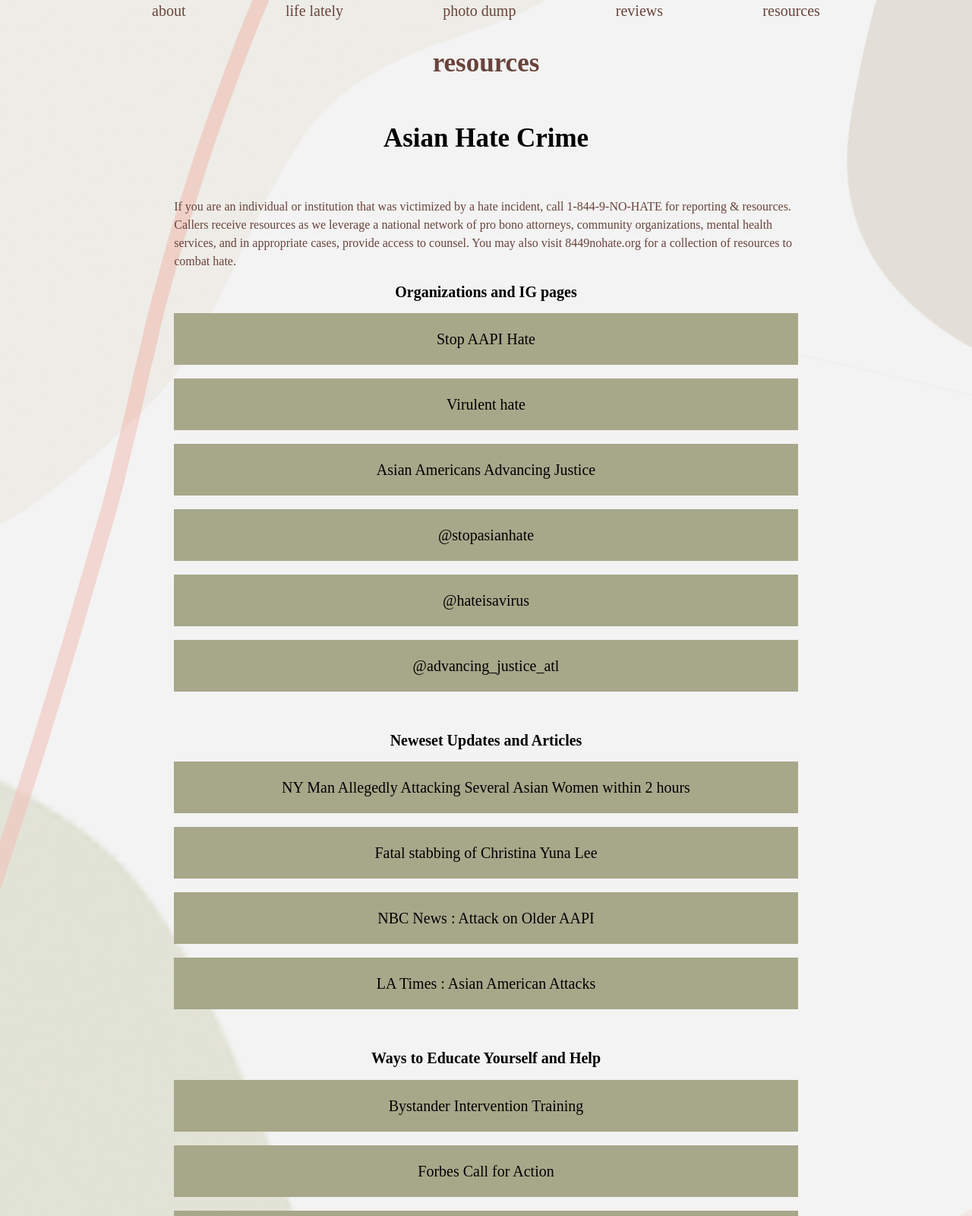
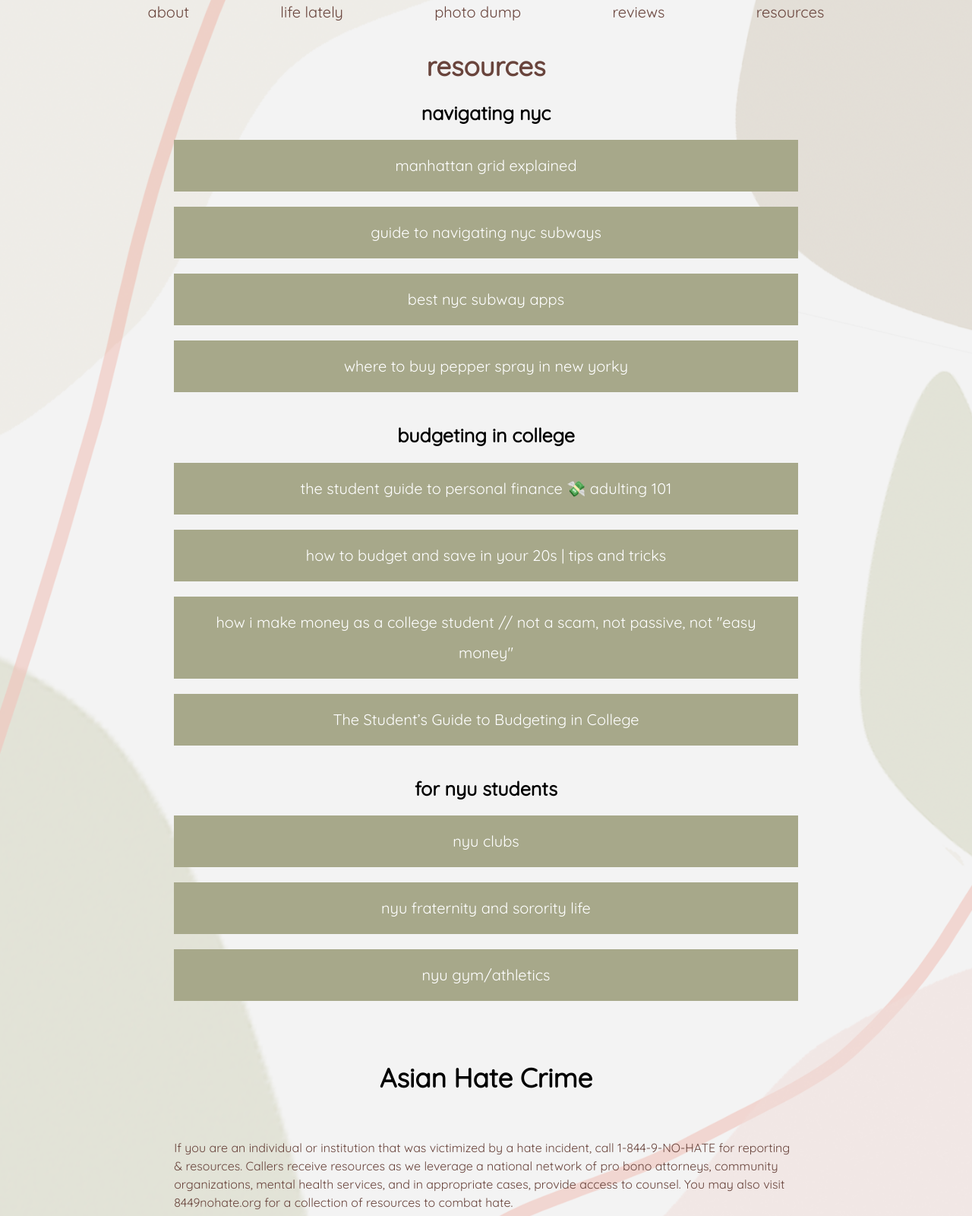
Before and after one commit to phoebsklai/phoebsdigitaldiary, a plain HTML site: page res.html in a window 1280 px wide. Shown: the part 200-1800 px from the top of the page at 76% size. Drawn offline with Linux system fonts and the light colour scheme; a web font is replaced by a local one.

Commit message:
newest changes

```diff
--- a/res.html
+++ b/res.html
@@ -5,7 +5,7 @@
   <link rel="icon" href="img/icon.png">
 </head>
 <link rel="stylesheet" type="text/css" href="style.css">
-
+<link href='https://fonts.googleapis.com/css?family=Quicksand' rel='stylesheet'>
 <body>
   <img src="img/logo.png" alt="phoebs digital diary logo" class=pic1>
 
@@ -21,21 +21,51 @@
 
 <div class="ahc">
     <h1> resources </h1>
-    <h5> Asian Hate Crime </h5>
-    <p>If you are an individual or institution that was victimized by a hate incident, call 1-844-9-NO-HATE for reporting & resources. Callers receive resources as we leverage a national network of pro bono attorneys, community organizations, mental health services, and in appropriate cases, provide access to counsel. You may also visit 8449nohate.org for a collection of resources to combat hate.</p>
+  <div class="set">
+        <h2> navigating nyc </h2>
+        <a href="https://www.youtube.com/watch?v=V5da2rLyYCg/" target="_blank">manhattan grid explained</a>
+        <br>
+        <a href="https://www.nycsubwayguide.com/subway/step_by_step_guide.aspx"target="_blank">guide to navigating nyc subways</a>
+        <br>
+        <a href="https://freetoursbyfoot.com/which-nyc-subway-app-is-best/" target="_blank">best nyc subway apps</a>
+        <br>
+        <a href="https://howto.nyc/where-to-buy-pepper-spray-in-new-york/"target="_blank">where to buy pepper spray in new yorky</a>
+        <br>
+       </div>
     <div class="set">
+           <h2>budgeting in college</h2>
+           <a href="https://www.youtube.com/watch?v=MXCvtC0HqLE" target="_blank">the student guide to personal finance 💸 adulting 101</a>
+           <br>
+           <a href="https://www.youtube.com/watch?v=a-vmZpnpze0"target="_blank"> how to budget and save in your 20s | tips and tricks</a>
+           <br>
+           <a href="https://www.youtube.com/watch?v=KkEuUQN5t58" target="_blank">how i make money as a college student // not a scam, not passive, not "easy money"</a>
+           <br>
+           <a href="https://www.bestcolleges.com/resources/budgeting-in-college/"target="_blank">The Student’s Guide to Budgeting in College</a>
+           <br>
+          </div>
+
+  <div class="set">
+              <h2>for nyu students</h2>
+              <a href="https://www.nyu.edu/students/getting-involved/clubs-and-organizations.html" target="_blank"> nyu clubs</a>
+              <br>
+              <a href="https://www.nyu.edu/students/getting-involved/clubs-and-organizations/greek-life.html "target="_blank"> nyu fraternity and sorority life </a>
+              <br>
+              <a href="https://www.nyu.edu/students/getting-involved/clubs-and-organizations/athletics.html" target="_blank">nyu gym/athletics</a>
+              <br>
+             </div>
+
+    <div class="set">
+      <h5> Asian Hate Crime </h5>
+      <p>If you are an individual or institution that was victimized by a hate incident, call 1-844-9-NO-HATE for reporting & resources. Callers receive resources as we leverage a national network of pro bono attorneys, community organizations, mental health services, and in appropriate cases, provide access to counsel. You may also visit 8449nohate.org for a collection of resources to combat hate.</p>
+
     <h2> Organizations and IG pages </h2>
     <a href="https://stopaapihate.org/" target="_blank">Stop AAPI Hate</a>
     <br>
     <a href="https://virulenthate.org/" target="_blank">Virulent hate</a>
     <br>
-    <a href="https://www.standagainsthatred.org/resources" target="_blank">Asian Americans Advancing Justice</a>
-    <br>
     <a href="https://www.instagram.com/stopasianhate/?hl=en" target="_blank">@stopasianhate</a>
     <br>
     <a href="https://www.instagram.com/hateisavirus/?hl=en " target="_blank">@hateisavirus</a>
-    <br>
-    <a href="https://www.instagram.com/advancing_justice_atl/?hl=en" target="_blank">@advancing_justice_atl</a>
     <br>
   </div>
   <div class="set">
@@ -55,11 +85,7 @@
     <h2> Ways to Educate Yourself and Help </h2>
     <a href="https://www.advancingjustice-chicago.org/what-we-do/bystander-intervention-trainings/?fbclid=IwAR1CD1NAuPOxrMuYT02CQmLyiGfPfN8amcoHp_WcN1jAg3U6YfVvKI6pwkM" target="_blank">Bystander Intervention Training</a>
     <br>
-    <a href="https://www.forbes.com/sites/roberthart/2021/03/17/anti-racism-groups-lead-calls-for-urgent-action-against-anti-asian-attacks-following-atlanta-shootings/?sh=61a88b4259b9" target="_blank">Forbes Call for Action</a>
-    <br>
     <a href="https://www.napaba.org/page/HateCrimeResources " target="_blank"> Hate Crime Resources</a>
-    <br>
-    <a href="https://www.usatoday.com/story/life/2021/03/17/violence-against-asians-on-the-rise-how-be-ally-to-community-amid-racism/4730202001/" target="_blank">How to be an Ally</a>
     <br>
     <a href="https://www.welcometochinatown.com/our-mission" target="_blank">Welcome to Chinatown NYC (Donate)</a>
     <br>
--- a/style.css
+++ b/style.css
@@ -1,5 +1,6 @@
 body{
   background-image: url('img/bg.png');
+  background-size : 100vw;
 }
 
 @font-face {
@@ -32,10 +33,13 @@
   display: block;
   spacing: 30px;
   color: #69443c;
-  font-family: quicksand;
+  font-family: 'quicksand';
   text-align: center;
   padding: 14px 16px;
   text-decoration: none;
+}
+.menu a:hover, a:active {
+  color:pink;
 }
 
 p{font-family: quicksand;
@@ -54,7 +58,7 @@
 
 h2{
   font-family: quicksand;
-  font-size :20px;
+  font-size :25px;
   text-align:center;
   color:#black;
 }
@@ -92,6 +96,13 @@
   font-size :20px;
   color:#887c62;
 }
+.yess{
+  display: flex;
+  justify-content: center;
+  font-family: quicksand;
+  font-size :20px;
+  color:#887c62;
+}
 
 .yes1{
   font-size :16px;
@@ -112,6 +123,7 @@
    margin-left: auto;
    margin-right: auto;
    width: 70%;
+
 }
 
 .pic2{
@@ -140,6 +152,13 @@
  margin-left: auto;
  margin-right: auto;
 }
+.tips, .thumbnail{
+  display: block;
+ margin-left: auto;
+ margin-right: auto;
+ font-family: quicksand;
+  border: 1vmax solid #887c74;
+}
 .LL, .thumbnail{
   width:65%;
   display: block;
@@ -159,7 +178,11 @@
   font-family: quicksand;
   text-align: center;
   font-size :15px;
-  color:#black;
+  color: #887c62;
+}
+
+.ig a:hover, a:active {
+  color:#e2b0a6 ;
 }
 
 a:link, a:visited {
@@ -169,9 +192,13 @@
 text-align: left;
 }
 
+.one a:hover, a:active {
+  color:#e2b0a6 ;
+}
+
 .set a:link, a:visited {
   background-color: #A7A88A;
-  color: black;
+  color: white;
   font-family: quicksand;
    padding: 14px 25px;
    text-align: center;
@@ -180,7 +207,6 @@
    font-size :20px;
    display: flex;
      justify-content: center;
-
  }
 
  .set a:hover, a:active {
```
Also changed, not shown: index.html (+1 -1 lines), ll.html (+5 -4 lines), pd.html (+2 -1 lines), rev.html (+1 -1 lines).
